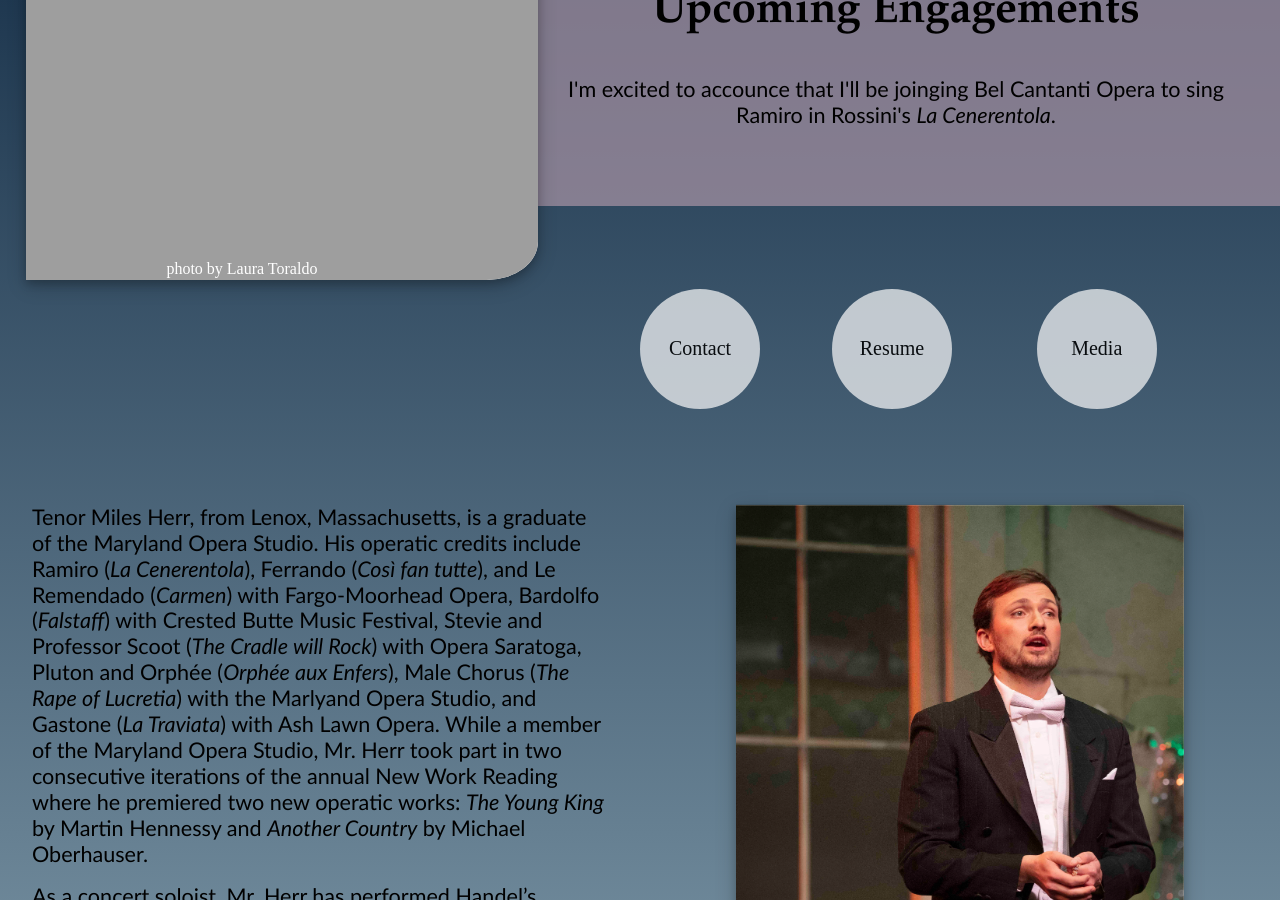
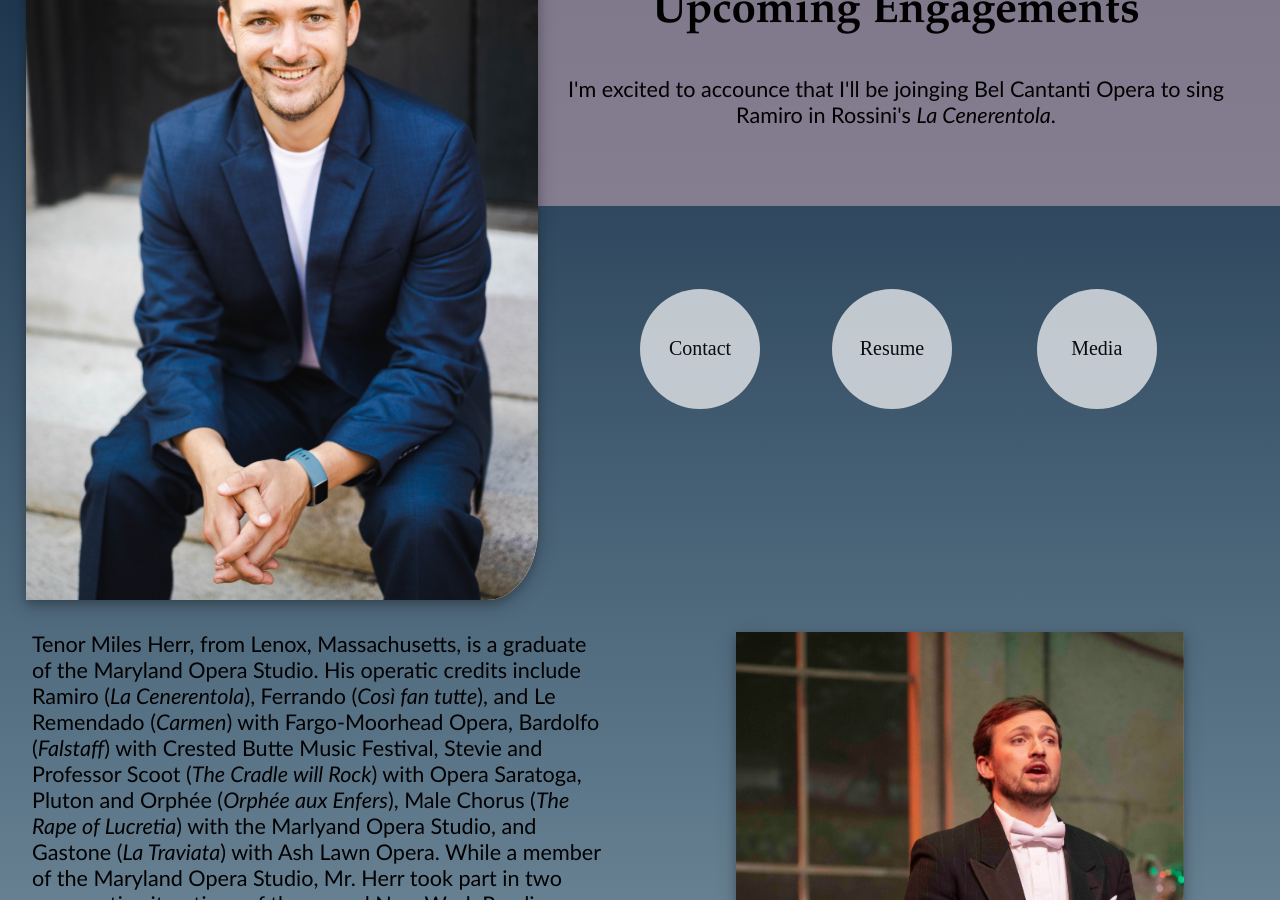
Before and after one commit to leemlb06pmi/leemlb06pmi.github.io, a Jekyll site: the page built from index.html, in a window 1280 px wide and 900 px high, scrolled down 312 px. Built offline with Jekyll 4.4.1, drawn with Linux system fonts in a browser that asks for light colours.

Commit message:
Update index.html

```diff
--- a/index.html
+++ b/index.html
@@ -25,8 +25,7 @@ title: Miles Herr, Tenor
 		<div class = "column left">
 			<div class="picContain">
 				<div class="shadowBox" style="margin:5% 0% 0% 5%; border-radius:0% 10% 10% 0%;">
-					<img class="home" src="https://leemlb06pmi.github.io/photos/Headshot.jpg" alt="Headshot">
-					<div class="bottomCenterHead">photo by Laura Toraldo</div>
+					<img class="home" src="https://leemlb06pmi.github.io/photos/Headshot.jpeg" alt="Headshot">
 				</div>
 			</div>
 		</div>
```
